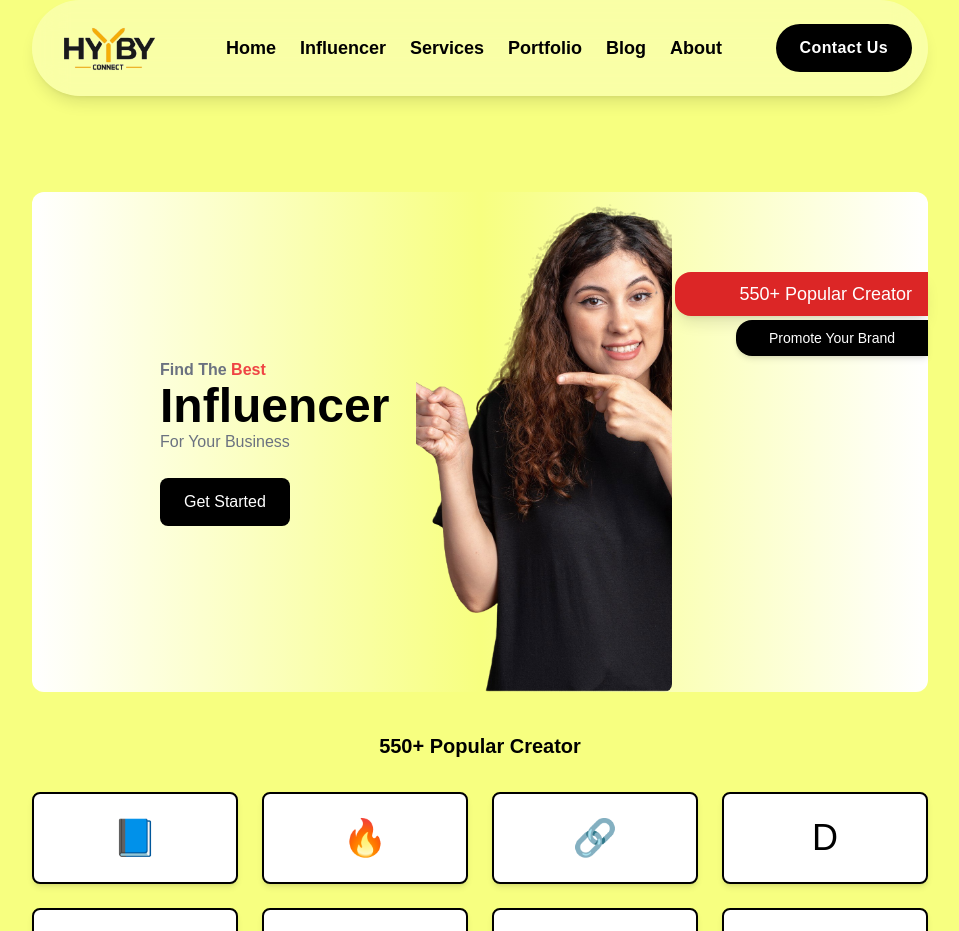
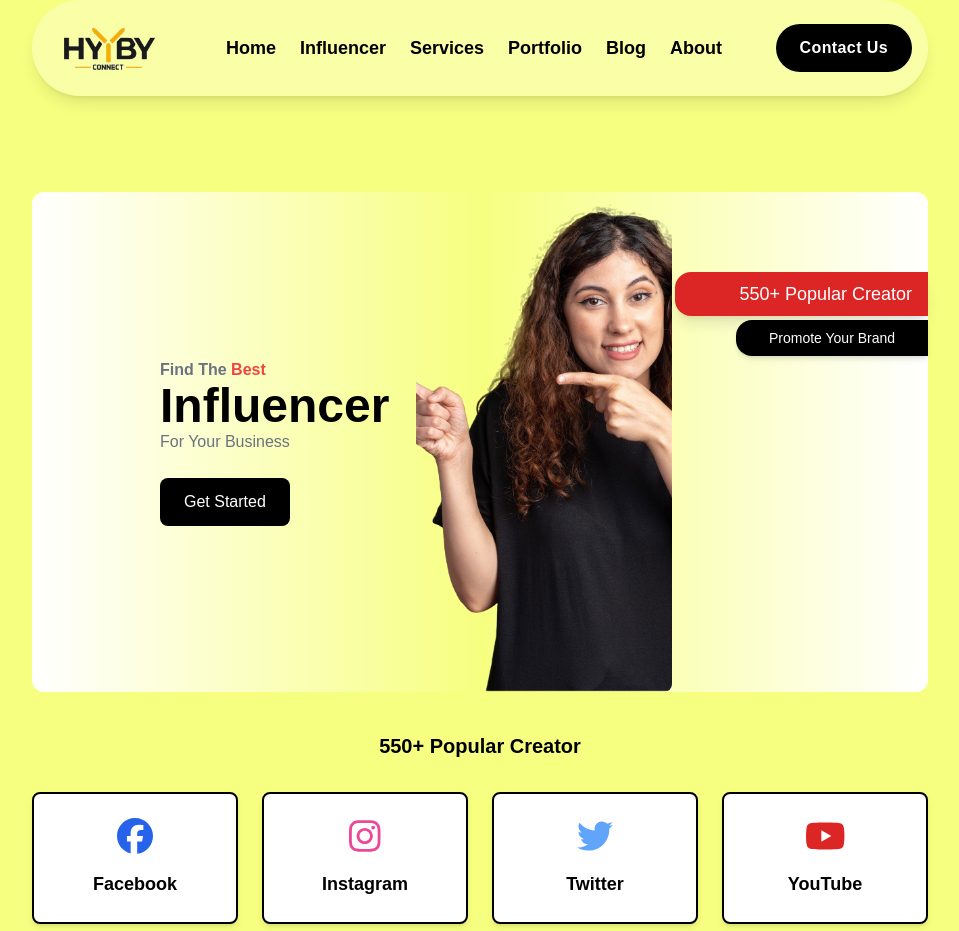
Before and after one commit to bobbygour30/testing, a React (Vite) app: page /influencer in a window 1280 px wide. Shown: the top 931 px of the page, without its empty margins (160-1119 px from the left). Built offline with nearby package versions, Linux system fonts and the light colour scheme; no server answers.

Commit message:
Remove .env file and update API endpoints in Contact, InfluencerDetails, and AdminComponent to use the new base URL

```diff
--- a/src/pages/AdminComponent.jsx
+++ b/src/pages/AdminComponent.jsx
@@ -44,7 +44,7 @@ const AdminComponent = () => {
   // Handle Update Status for Influencer
   const handleUpdateStatus = async () => {
     try {
-      const response = await fetch(`${import.meta.env.BASE_URL}/api/influencers/update_status`, {
+      const response = await fetch(`https://hybyconnect.com/api/influencers/update_status`, {
         method: 'PATCH',
         headers: {
           'Content-Type': 'application/json',
--- a/src/pages/Contact.jsx
+++ b/src/pages/Contact.jsx
@@ -23,7 +23,7 @@ const Contact = () => {
     }
 
     try {
-      const response = await fetch(`${import.meta.env.BASE_URL}/submit`, {
+      const response = await fetch(`https://hybyconnect.com/api/submit`, {
         method: "POST",
         headers: {
           "Content-Type": "application/json",
--- a/src/pages/Influencer.jsx
+++ b/src/pages/Influencer.jsx
@@ -1,27 +1,37 @@
 import React, { useState, useEffect } from "react";
 import assets from "../assets/assests";
 import { Link } from "react-router-dom";
+import {
+  faFacebook,
+  faInstagram,
+  faTwitter,
+  faYoutube,
+} from "@fortawesome/free-brands-svg-icons";
+import { FontAwesomeIcon } from "@fortawesome/react-fontawesome";
 
 const Influencer = () => {
   const [activeCategory, setActiveCategory] = useState("Beauty");
   const categorie = [
-    "Comedy", "Entertainment", "Fashion", "Beauty", "Fitness", "Travel",
-    "Food", "Lifestyle", "Tech", "Gaming", "Art", "Parenting",
-    "Finance", "Motivation", "Education", "Health", "Pet",
-    "Music", "Environmental"
+    "Comedy",
+    "Entertainment",
+    "Fashion",
+    "Beauty",
+    "Fitness",
+    "Travel",
+    "Food",
+    "Lifestyle",
+    "Tech",
+    "Gaming",
+    "Art",
+    "Parenting",
+    "Finance",
+    "Motivation",
+    "Education",
+    "Health",
+    "Pet",
+    "Music",
+    "Environmental",
   ];
-
-  const creators = [
-    { id: 1, name: "Canva", icon: "📘" },
-    { id: 2, name: "Icon 2", icon: "🔥" },
-    { id: 3, name: "Icon 3", icon: "🔗" },
-    { id: 4, name: "Icon 4", icon: "D" },
-    { id: 5, name: "Icon 5", icon: "A" },
-    { id: 6, name: "Icon 6", icon: "📚" },
-    { id: 7, name: "Icon 7", icon: "🦁" },
-    { id: 8, name: "Icon 8", icon: "🏙️" },
-  ];
-
   const stats = [
     { id: 1, value: "1000+", label: "Satisfied Client", color: "bg-red-500" },
     { id: 2, value: "550+", label: "Project Rate", color: "bg-green-500" },
@@ -29,21 +39,60 @@ const Influencer = () => {
     { id: 4, value: "20+", label: "Team Member", color: "bg-purple-500" },
   ];
 
+  const creators = [
+    { id: 1, name: "Facebook", icon: faFacebook },
+    { id: 2, name: "Instagram", icon: faInstagram },
+    { id: 3, name: "Twitter", icon: faTwitter },
+    { id: 4, name: "YouTube", icon: faYoutube },
+  ];
+
+  const getPlatformColor = (platform) => {
+    switch (platform.toLowerCase()) {
+      case "facebook":
+        return "text-blue-600";
+      case "instagram":
+        return "text-pink-500";
+      case "twitter":
+        return "text-blue-400";
+      case "youtube":
+        return "text-red-600";
+      default:
+        return "text-gray-500";
+    }
+  };
+
+  const getPlatformIcon = (platform) => {
+    switch (platform.toLowerCase()) {
+      case "facebook":
+        return faFacebook;
+      case "instagram":
+        return faInstagram;
+      case "twitter":
+        return faTwitter;
+      case "youtube":
+        return faYoutube;
+      default:
+        return null;
+    }
+  };
+
   const [secondActiveCategory, setSecondActiveCategory] = useState("Nano");
   const categories = ["Nano", "Micro", "Mid-tier", "Macro", "Mega", "Elite"];
   const [influencers, setInfluencers] = useState([]);
 
-  // New state for filter status
   const [statusFilter, setStatusFilter] = useState(null);
 
   useEffect(() => {
     const fetchInfluencers = async () => {
       try {
-        // Prepare the query parameter for the status filter if it exists
-        const query = statusFilter !== null ? `?status=${statusFilter}` : '';
-        const response = await fetch(`${import.meta.env.BASE_URL}/api/get_influencers${query}`);
+        const query = statusFilter !== null ? `?status=${statusFilter}` : "";
+        const response = await fetch(
+          `https://hybyconnect.com/api/get_influencers${query}`
+        );
         const data = await response.json();
         setInfluencers(data);
+        console.log(data[0].photo);
+
       } catch (error) {
         console.error("Error fetching influencer data:", error);
       }
@@ -54,6 +103,7 @@ const Influencer = () => {
 
   return (
     <>
+      {/* Hero Section */}
       <div className="w-full flex items-center justify-center mt-24 rounded-xl lg:h-full">
         <div className="h-[600px] lg:h-auto w-[90%] md:w-[70%] bg-gradient-to-r from-white via-[#F7FF80] to-white pl-0 lg:pl-32 flex flex-col md:flex-row items-center justify-between rounded-xl">
           {/* Text Section */}
@@ -80,31 +130,37 @@ const Influencer = () => {
           </div>
 
           {/* Buttons Section */}
-          <div className="flex-1 flex flex-col items-center lg:items-end space-y-1 mb-64 ">
-            <div className="bg-red-600 text-white text-base lg:text-lg px-4 py-2  lg:pl-16 rounded-l-2xl rounded-r-2xl lg:rounded-r-none  lg:rounded-l-2xl shadow-lg">
+          <div className="flex-1 flex flex-col items-center lg:items-end space-y-1 mb-64">
+            <div className="bg-red-600 text-white text-base lg:text-lg px-4 py-2 lg:pl-16 rounded-l-2xl rounded-r-2xl lg:rounded-r-none shadow-lg">
               550+ Popular Creator
             </div>
-            <button className="bg-black text-white text-sm py-2 w-44 lg:w-48 rounded-l-2xl rounded-r-2xl lg:rounded-r-none  lg:rounded-l-2xl shadow-md">
+            <button className="bg-black text-white text-sm py-2 w-44 lg:w-48 rounded-l-2xl rounded-r-2xl lg:rounded-r-none shadow-md">
               Promote Your Brand
             </button>
           </div>
         </div>
       </div>
 
+      {/* Creators Section */}
       <div className="bg-[#F7FF80] py-10">
-        <h1 className="text-xl font-bold text-center mb-8">550+ Popular Creator</h1>
+        <h1 className="text-xl font-bold text-center mb-8">
+          550+ Popular Creator
+        </h1>
         <div className="grid grid-cols-2 sm:grid-cols-4 gap-6 max-w-4xl mx-auto">
           {creators.map((creator) => (
             <div
               key={creator.id}
-              className="bg-white border-2 border-black rounded-lg flex items-center justify-center p-6 shadow-md"
+              className="bg-white border-2 border-black rounded-lg flex flex-col items-center justify-center p-6 shadow-md hover:shadow-lg transition-shadow duration-300"
             >
-              <span className="text-4xl">{creator.icon}</span>
+              <FontAwesomeIcon
+                icon={creator.icon}
+                className={`text-4xl ${getPlatformColor(creator.name)} mb-4`}
+              />
+              <h3 className="text-lg font-semibold">{creator.name}</h3>
             </div>
           ))}
         </div>
       </div>
-
       <div className="bg-[#F7FF80] py-10">
         <h1 className="text-xl font-bold text-center mb-8">About Us</h1>
         <div className="flex flex-col lg:flex-row items-center max-w-7xl mx-auto px-4 lg:space-x-10">
@@ -143,9 +199,10 @@ const Influencer = () => {
         </div>
       </div>
 
+      {/* Influencers Section */}
       <div className="bg-[#F7FF80] py-10 px-6 sm:py-8 sm:px-4">
         <h2 className="text-3xl sm:text-2xl font-bold text-center mb-6">
-          Our Popular Influencer
+          Our Popular Influencers
         </h2>
 
         {/* Horizontal Scrollable Categories */}
@@ -156,7 +213,9 @@ const Influencer = () => {
                 key={category}
                 onClick={() => setActiveCategory(category)}
                 className={`px-4 py-2 rounded-lg text-sm font-semibold ${
-                  activeCategory === category ? "bg-black text-white" : "bg-gray-300 text-black"
+                  activeCategory === category
+                    ? "bg-black text-white"
+                    : "bg-gray-300 text-black"
                 }`}
               >
                 {category}
@@ -169,49 +228,65 @@ const Influencer = () => {
         <div className="flex justify-center space-x-4 mb-8">
           <button
             onClick={() => setStatusFilter(true)}
-            className={`px-4 py-2 rounded-lg text-sm font-semibold ${statusFilter === true ? "bg-black text-white" : "bg-gray-300 text-black"}`}
+            className={`px-4 py-2 rounded-lg text-sm font-semibold ${
+              statusFilter === true
+                ? "bg-black text-white"
+                : "bg-gray-300 text-black"
+            }`}
           >
             Active
           </button>
           <button
             onClick={() => setStatusFilter(false)}
-            className={`px-4 py-2 rounded-lg text-sm font-semibold ${statusFilter === false ? "bg-black text-white" : "bg-gray-300 text-black"}`}
+            className={`px-4 py-2 rounded-lg text-sm font-semibold ${
+              statusFilter === false
+                ? "bg-black text-white"
+                : "bg-gray-300 text-black"
+            }`}
           >
             Inactive
           </button>
         </div>
 
         {/* Influencer Cards */}
-        <div className="grid grid-cols-1 sm:grid-cols-2 lg:grid-cols-3 gap-6">
+        <div className="grid grid-cols-1 sm:grid-cols-2 lg:grid-cols-3 gap-8 p-6">
           {influencers.map((influencer) => (
             <div
               key={influencer._id}
-              className="bg-gray-100 rounded-xl shadow-lg p-6"
+              className="bg-gray-200 border border-gray-200 rounded-lg shadow-md overflow-hidden hover:shadow-xl transition-shadow duration-300"
             >
+              <div className="w-full h-48 overflow-hidden">
                 <img
-                src={`/${influencer.photo}`} // Assuming the image path is relative to the public directory
+                  src={`/${influencer.photo}`}
                   alt={influencer.name}
-                className="rounded-lg w-full mb-4"
+                  className="object-cover w-full h-full transform hover:scale-105 transition-transform duration-300"
                 />
-              <div className="text-center">
-                <h3 className="text-xl sm:text-lg font-semibold">
+              </div>
+
+              <div className="p-4 text-center">
+                <h3 className="text-2xl font-bold text-gray-800 mb-2">
                   {influencer.name}
                 </h3>
-                <p className="text-sm text-gray-600">{influencer.about}</p>
-              </div>
+                <p className="text-gray-600 text-sm mb-4">{influencer.about}</p>
 
-              {/* Social Media Icons */}
-              <div className="flex justify-center space-x-6 mt-4">
+                <div className="flex justify-center space-x-4 mt-3">
                   {influencer.platforms.map((platform, index) => (
                     <a
                       key={index}
                       href={platform.platformLink}
-                    className="text-black hover:text-gray-700"
+                      className={`hover:opacity-75 transition-opacity duration-300 ${getPlatformColor(
+                        platform.platform
+                      )}`}
+                      target="_blank"
+                      rel="noopener noreferrer"
                     >
-                    {/* Add corresponding platform icons */}
-                    {platform.platform}
+                      <FontAwesomeIcon
+                        icon={getPlatformIcon(platform.platform)}
+                        size="lg"
+                      />
                     </a>
                   ))}
+                </div>
               </div>
             </div>
           ))}
--- a/src/pages/InfluencerDetails.jsx
+++ b/src/pages/InfluencerDetails.jsx
@@ -59,7 +59,7 @@ const InfluencerDetails = () => {
     });
 
     try {
-      const response = await fetch(`${import.meta.env.BASE_URL}/api/influencers`, {
+      const response = await fetch(`https://hybyconnect.com/api/influencers`, {
         method: "POST",
         body: data,
       });
```
Also changed, not shown: 1 other file (tests, documents, lock files or other folders). Lines whose indentation alone changed are shown as unchanged.
